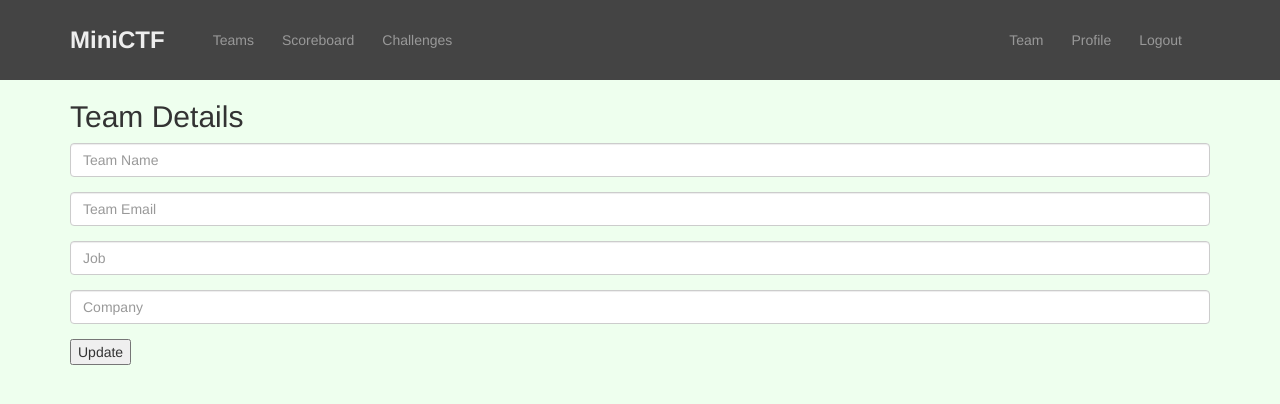
After one commit to divyanshusahu/miniCTF, a Django app: page /accounts/profile in a window 1280 px wide. The commit adds this page. Shown: the top 404 px of the page. Run offline with Django 3.2, Linux system fonts and the light colour scheme; a user stored in the database is signed in; some libraries are stand-ins or nearby versions.

Commit message:
update profile view added

```diff
--- a/accounts/forms.py
+++ b/accounts/forms.py
@@ -1,6 +1,7 @@
 from django import forms
 from django.contrib.auth.forms import AuthenticationForm
 from . import models
+from django.http import HttpResponseRedirect
 
 class RegisterForm(forms.ModelForm) :
 	teamname = forms.CharField(max_length=250, label="", widget=forms.TextInput(attrs={'placeholder':'Team Name','class':'form-control'}))
@@ -14,3 +15,13 @@ class RegisterForm(forms.ModelForm) :
 class LoginForm(AuthenticationForm) :
 	username = forms.CharField(max_length=50, label="", widget=forms.TextInput(attrs={'placeholder':'Team Name','class':'form-control'}))
 	password = forms.CharField(max_length=250, min_length=8, label="", widget=forms.TextInput(attrs={'placeholder':'Password','class':'form-control','type':'password'}))
+
+class UpdateTeamDetails(forms.ModelForm) :
+	teamname = forms.CharField(max_length=250, label="", widget=forms.TextInput(attrs={'placeholder':'Team Name','class':'form-control'}))
+	email = forms.EmailField(max_length=250, label="", widget=forms.TextInput(attrs={'placeholder':'Team Email','class':'form-control', 'type':'email'}))
+	job = forms.CharField(max_length=250, label="", widget=forms.TextInput(attrs={'placeholder':'Job','class':'form-control'}))
+	company = forms.CharField(max_length=250, label="", widget=forms.TextInput(attrs={'placeholder':'Company','class':'form-control'}))
+
+	class Meta :
+		model = models.Teams
+		fields = ["teamname","email","job","company"]
--- /dev/null
+++ b/accounts/templates/profile/profile.html
@@ -0,0 +1,24 @@
+{% extends 'navigationbar.html' %}
+
+{% block title %}
+	<title>Team Details</title>
+{% endblock %}
+
+{% block custombody %}
+
+	<div class="container">
+		<h2>Team Details</h2>
+
+		<form method="post">
+			{% for fields in form %}
+				<div class="form-group">
+					{{ fields }}
+				</div>
+			{% endfor %}
+
+			<input type="submit" name="update" value="Update">
+		</form>
+
+	</div>
+
+{% endblock %}
--- a/accounts/urls.py
+++ b/accounts/urls.py
@@ -8,4 +8,5 @@ urlpatterns = [
 	path('login/', views.login, {'template_name':'login/login.html','authentication_form':forms.LoginForm}),
 	path('logout', views.logout, {'next_page':'/'}, name="logout"),
 	path('register/', manual_views.register, name="register"),
+	path('profile', manual_views.profile, name="profile")
 ]
--- a/accounts/views.py
+++ b/accounts/views.py
@@ -4,6 +4,7 @@ from . import forms
 from . import models
 from django.contrib.auth import authenticate, login
 from django.contrib.auth.models import User
+from django.contrib.auth.decorators import login_required
 
 # Create your views here.
 
@@ -11,6 +12,9 @@ def redirect(request) :
 	return HttpResponseRedirect("login/")
 
 def register(request) :
+
+	if request.user.is_authenticated :
+		return HttpResponseRedirect("/accounts/profile")
 
 	if request.method == 'POST' :
 		form = forms.RegisterForm(request.POST)
@@ -32,3 +36,14 @@ def register(request) :
 		form = forms.RegisterForm()
 
 	return render(request, 'register/register.html', {'form':form})
+
+@login_required(login_url="/accounts/login/")
+def profile(request) :
+
+	if request.method == 'POST' :
+		form = forms.UpdateTeamDetails(request.POST)
+		#if form.is_valid() :
+	else :
+		form = forms.UpdateTeamDetails()
+
+	return render(request, 'profile/profile.html', {'form':form})
--- a/challenges/views.py
+++ b/challenges/views.py
@@ -6,6 +6,4 @@ from django.contrib.auth.decorators import login_required
 
 @login_required(login_url="/accounts/login")
 def index(request) :
-	if not request.user.is_authenticated :
-		return redirect('/accounts/login/')
 	return render(request, 'challenges.html')
--- a/templates/navigationbar.html
+++ b/templates/navigationbar.html
@@ -27,7 +27,7 @@
 					<li><a href="/">MiniCTF</a></li>
 					<li><a href="#">Teams</a></li>
 					<li><a href="#">Scoreboard</a></li>
-					<li><a href="http://127.0.0.1:8000/challenges/">Challenges</a></li>
+					<li><a href="/challenges/">Challenges</a></li>
 				</ul>
 			</div>
 			<div class="navigationBarRight">
@@ -37,7 +37,7 @@
 					{% else %}
 						<li><a href="/accounts/login">Login</a></li>
 					{% endif %}
-					<li><a href="#">Profile</a></li>
+					<li><a href="/accounts/profile">Profile</a></li>
 					<li><a href="#">Team</a></li>
 				</ul>
 			</div>
```
Also changed, not shown: accounts/templates/login/login.html (+2 -9 lines), db.sqlite3.
